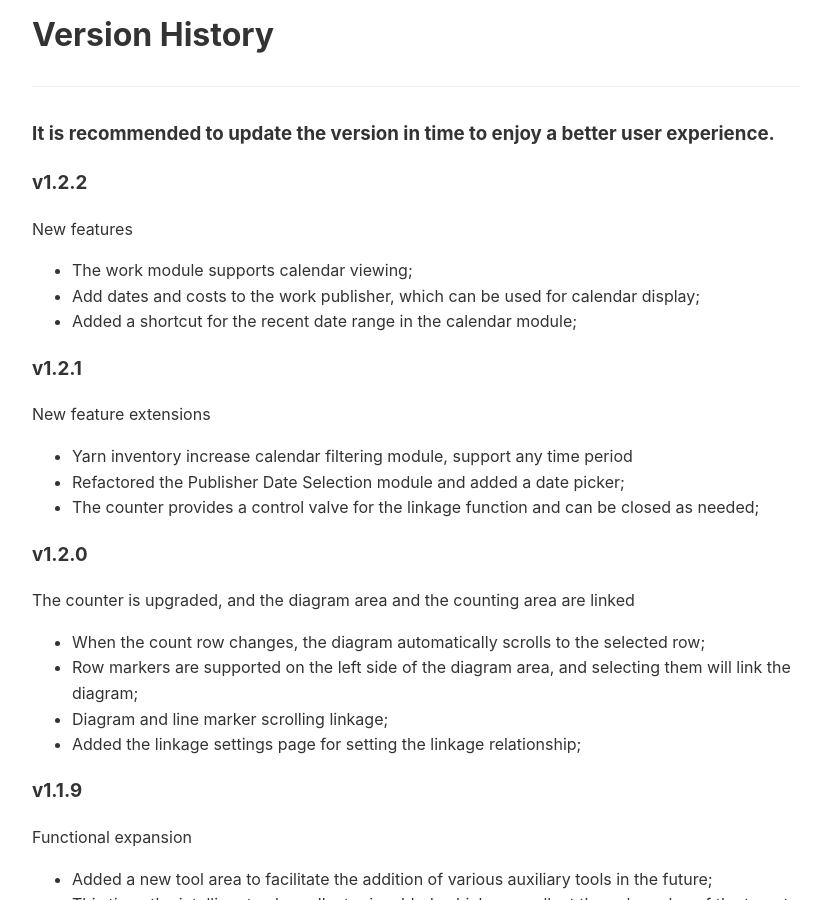
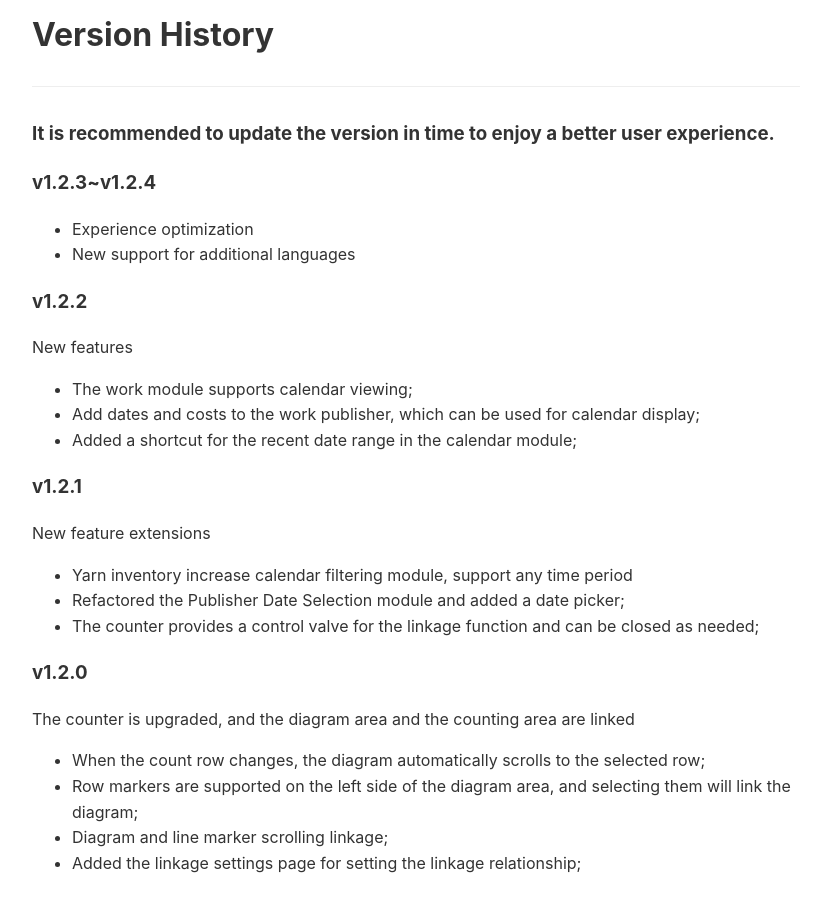
Before and after one commit to iBlackStone/iblackstone.github.io, a Jekyll site: the page built from setword/versionsen.md, in a window 1280 px wide and 900 px high. Shown: the whole window, without its empty margins (224-1045 px from the left). Built offline with Jekyll 4.4.1, drawn with Linux system fonts in a browser that asks for light colours.

Commit message:
version update

```diff
--- a/setword/versionsen.md
+++ b/setword/versionsen.md
@@ -4,6 +4,10 @@ title: "Version History"
 ---
 
 ### It is recommended to update the version in time to enjoy a better user experience.
+
+### v1.2.3~v1.2.4
+- Experience optimization
+- New support for additional languages
 
 ### v1.2.2
 New features
```
Also changed, not shown: setword/versions.md (+0 -3 lines).
